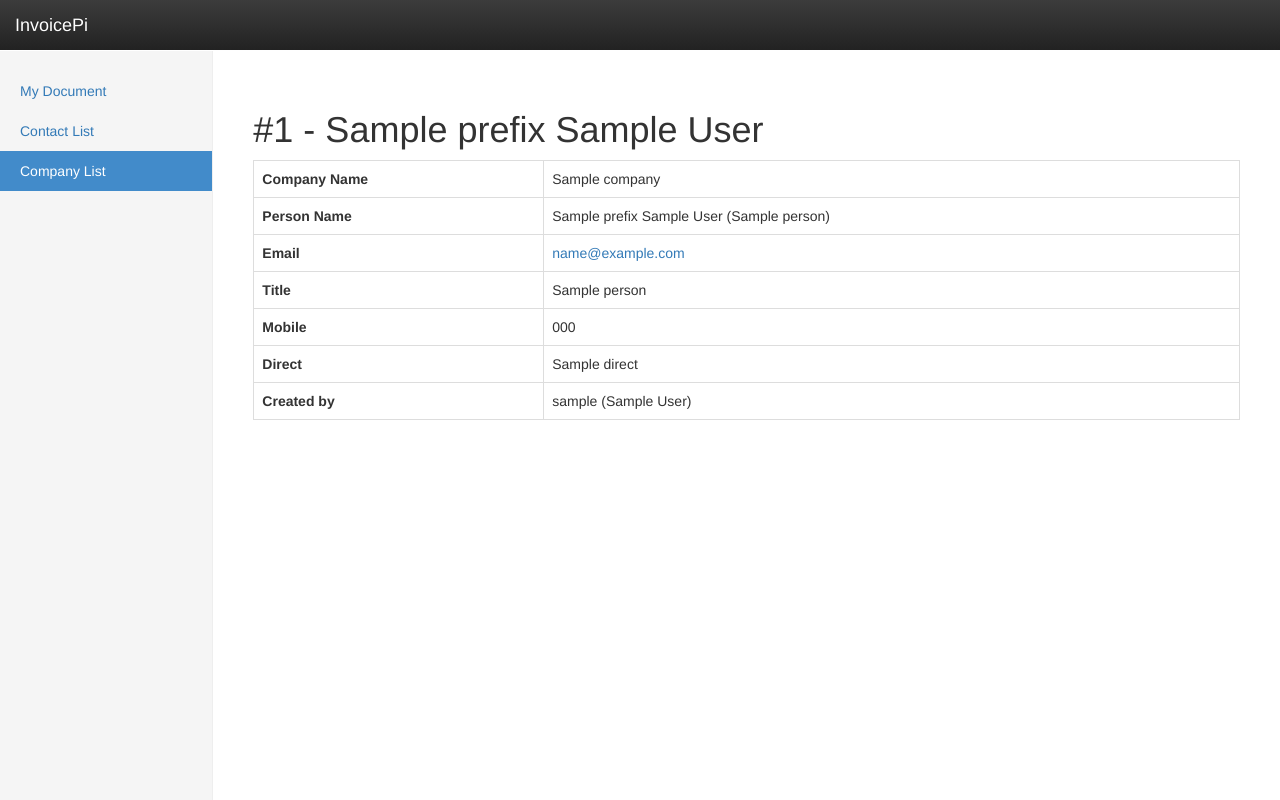
After one commit to sammyfung/invoicepi, a Django app: template invoicepi/templates/invoicepi/show_person.html in a window 1280 px wide. The commit adds this page. Run offline with Django 3.2, Linux system fonts and the light colour scheme; the template is opened without the code that fills it: most values are stand-ins (such as "Sample title", 1, 10 or a date in 2020); some libraries are stand-ins or nearby versions.

Commit message:
Add show company and person, and minor fixes.

```diff
--- a/invoicepi/admin.py
+++ b/invoicepi/admin.py
@@ -34,7 +34,7 @@ class DocumentItemInline(admin.StackedInline):
 
 
 class DocumentAdmin(admin.ModelAdmin):
-    list_display = ('pk', 'document_type', 'issue_date', 'receiver', 'subject', 'currency', 'amount', 'status')
+    list_display = ('id', 'document_type', 'issue_date', 'receiver', 'subject', 'amount', 'status')
     inlines = [ DocumentItemInline ]
 
 
--- a/invoicepi/models.py
+++ b/invoicepi/models.py
@@ -10,7 +10,7 @@ class Company(models.Model):
     country = models.CharField(verbose_name='Country', max_length=50, null=True, blank=True)
     phone = models.CharField(verbose_name='Phone', max_length=50, null=True, blank=True)
     fax = models.CharField(verbose_name='Fax', max_length=50, null=True, blank=True)
-    email = models.EmailField(verbose_name='EMail', null=True, blank=True)
+    email = models.EmailField(verbose_name='Email', null=True, blank=True)
     website = models.URLField(verbose_name='Web Site', null=True, blank=True)
     primary_contact = models.ForeignKey(User, related_name='company_primary_contact', \
                                         verbose_name='Primary Contact', on_delete=models.SET_NULL, \
--- a/invoicepi/templates/invoicepi/list_company.html
+++ b/invoicepi/templates/invoicepi/list_company.html
@@ -25,7 +25,7 @@ $(document).ready( function () {
         "columnDefs": [
             {
                 "render": function ( data, type, row ) {
-                    return '<a href="' + row['id']+ '">' + data + '</a>';
+                    return '<a href="company/' + row['id']+ '">' + data + '</a>';
                 },
                 "targets": 0
             },
--- /dev/null
+++ b/invoicepi/templates/invoicepi/show_person.html
@@ -0,0 +1,76 @@
+{% extends "invoicepi/base.html" %}
+{% block title %}
+Person #{{ person.id }} - {{ person.name }}
+{% endblock %}
+{% block css %}
+<style>
+.text-top {
+  text-align:top;
+
+}
+</style>
+{% endblock %}
+{% block sidebar %}
+<ul class="nav nav-sidebar">
+  <li><a href="{% url 'list_document' %} ">My Document</a></li>
+  <li><a href="{% url 'list_person' %}">Contact List</a></li>
+  <li class="active"><a href="{% url 'list_company' %}">Company List</a></li>
+</ul>
+{% endblock %}
+{% block content %}
+<div style="text-align: left">
+  <h1>#{{ person.id }} -
+    {% if person.prefix %}{{ person.prefix }}{% endif %}
+    {% if person.person.first_name %}{{ person.person.first_name }}{% endif %}
+    {% if person.person.last_name %}{{ person.person.last_name }}{% endif %}
+  </h1>
+</div>
+
+<div class='documentdate'>
+  <div class="table-responsive">
+
+  <table class="table table-bordered">
+    <tbody style="padding: 2px 2px 2px 2px; ">
+      <tr>
+        <th>Company Name</th>
+        <td>{{ person.company }}</td>
+      </tr>
+      <tr>
+        <th>Person Name</th>
+        <td>
+            {% if person.prefix %}{{ person.prefix }}{% endif %}
+            {% if person.person.first_name %}{{ person.person.first_name }}{% endif %}
+            {% if person.person.last_name %}{{ person.person.last_name }}{% endif %}
+            ({{ person.person }})
+        </td>
+      </tr>
+      <tr>
+        <th>Email</th>
+        <td>{% if person.person.email %}<a href="mailto:{{ person.person.email }}">{{ person.person.email }}</a>{% else %}-{% endif %}</td>
+      </tr>
+      <tr>
+        <th>Title</th>
+        <td>{% if person.title %}{{ person.title }}{% else %}-{% endif %}</td>
+      </tr>
+      <tr>
+        <th>Mobile</th>
+        <td>{% if person.mobile %}{{ person.mobile }}{% else %}-{% endif %}</td>
+      </tr>
+      <tr>
+        <th>Direct</th>
+        <td>{% if person.direct %}{{ person.direct }}{% else %}-{% endif %}</td>
+      </tr>
+      <tr>
+        <th>Created by</th>
+        <td>{% if person.creator %}{{ person.creator.username }}
+            ({% if person.person.first_name %}{{ person.person.first_name }}{% endif %}
+            {% if person.person.last_name %}{{ person.person.last_name }}{% endif %}){% else %}-{% endif %}</td>
+      </tr>
+    </tbody>
+  </table>
+  </div>
+</div>
+<div class="row">
+
+</div>
+{% endblock %}
--- a/invoicepi/urls.py
+++ b/invoicepi/urls.py
@@ -6,8 +6,10 @@ urlpatterns = [
     path('doc/<int:document_id>/pdf', views.show_document, {'format': 'pdf'}, name='show_document_pdf'),
     path('doc/<int:document_id>/print', views.show_document, {'format': 'print'}, name='show_document_print'),
     path('doc/<int:document_id>', views.show_document, name='show_document'),
+    path('person/<int:id>', views.show_person, name='show_person'),
     path('person', views.list_person, name='list_person'),
     path('person/<slug:op>/<int:start_seq>', views.list_person, name='list_person'),
+    path('company/<int:id>', views.show_company, name='show_company'),
     path('company', views.list_company, name='list_company'),
     path('logon/', views.logon_form, name='logon_form'),
     path('logoff/', views.logoff_form, name='logoff_form'),
```
Also changed, not shown: invoicepi/templates/invoicepi/show_company.html (added, +73 -0 lines), invoicepi/views.py (+24 -0 lines).
